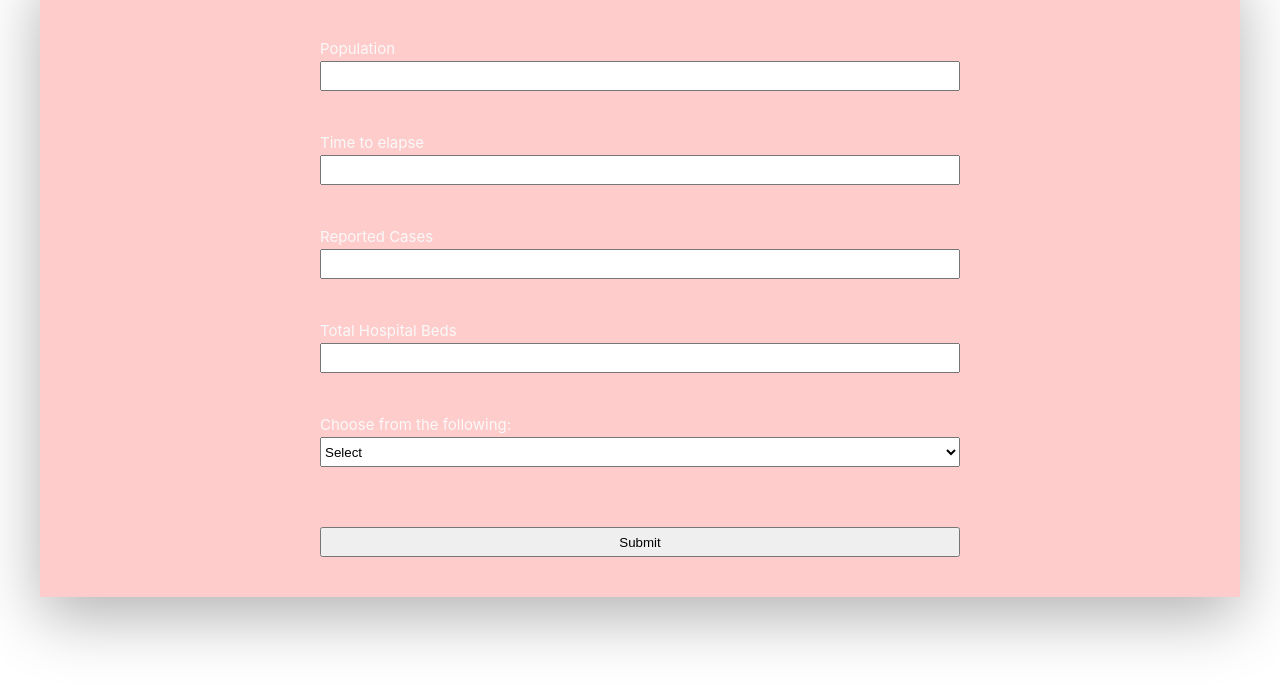
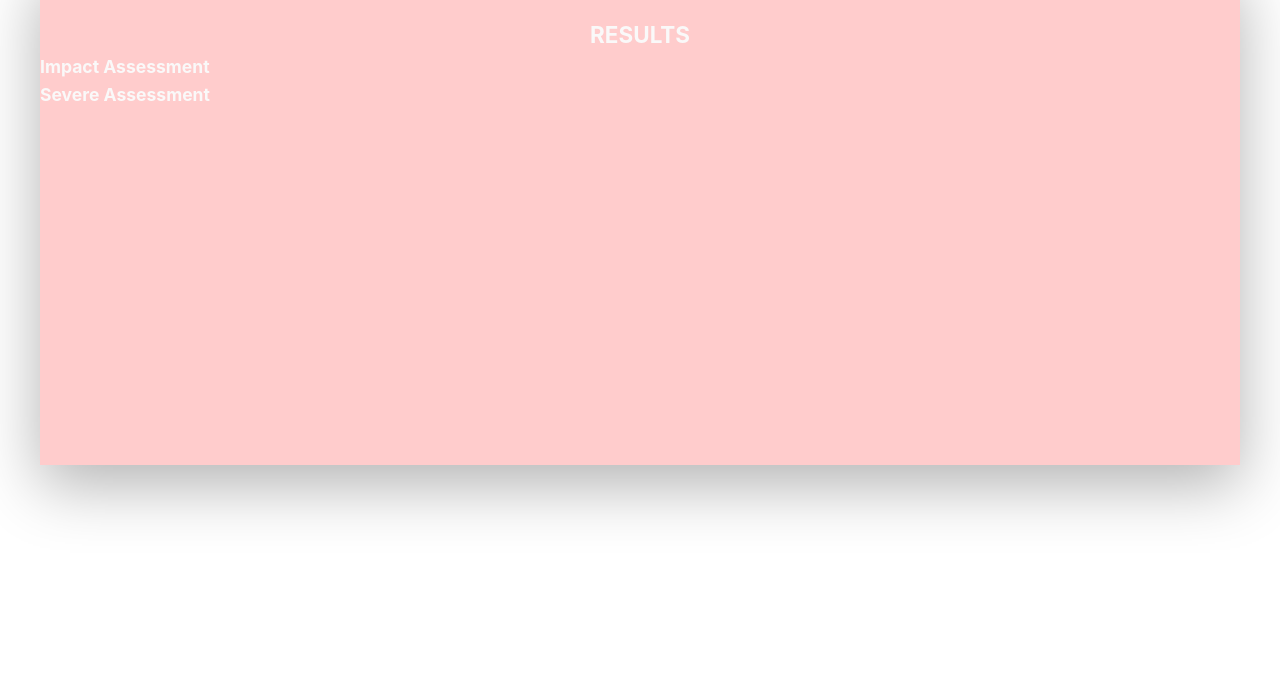
Before and after one commit to jngisiro/covid19estimator, a website: page src/client/index.html in a window 1280 px wide. Shown: the part 115-800 px from the top of the page. Drawn offline with Linux system fonts and the light colour scheme.

Commit message:
Feat: Results Page

```diff
--- a/src/client/css/styles.css
+++ b/src/client/css/styles.css
@@ -8,38 +8,44 @@
   --color-grey-light-4: #ccc;
   --color-grey-dark-1: #333;
   --color-grey-dark-2: #777;
-  --color-grey-dark-3: #999; }
+  --color-grey-dark-3: #999;
+}
 
 * {
   padding: 0;
-  margin: 0; }
+  margin: 0;
+}
 
 *,
 *::before,
 *::after {
-  box-sizing: inherit; }
+  box-sizing: inherit;
+}
 
 html {
   box-sizing: border-box;
-  font-size: 62.5%; }
+  font-size: 62.5%;
+}
 
 body {
-  font-family: -apple-system, BlinkMacSystemFont, "Segoe UI", Roboto, Oxygen,
- Ubuntu, Cantarell, "Open Sans", "Helvetica Neue", sans-serif;
+  font-family: -apple-system, BlinkMacSystemFont, 'Segoe UI', Roboto, Oxygen,
+    Ubuntu, Cantarell, 'Open Sans', 'Helvetica Neue', sans-serif;
   font-weight: 400;
   color: var(--color-grey-dark-2);
   line-height: 1.6;
   background-image: url(../img/Coronavirus-background.jpg);
   background-size: cover;
   background-repeat: no-repeat;
-  min-height: 100vh; }
+  min-height: 100vh;
+}
 
 .container {
   max-width: 120rem;
   margin: 8rem auto;
-  background-color: rgba(255,0,0,.2);
+  background-color: rgba(255, 0, 0, 0.2);
   box-shadow: 0 2rem 6rem rgba(0, 0, 0, 0.3);
-  min-height: 50rem; }
+  min-height: 50rem;
+}
 
 .header {
   background-color: #fff;
@@ -48,34 +54,41 @@ body {
 }
 
 .content {
-  color:var(--color-grey-light-1);
+  color: var(--color-grey-light-1);
   font-size: 1.5rem;
-  padding: 2rem 0 ;
+  padding: 2rem 0;
 }
 
-.form span{
+.form span {
   display: none;
 }
 
 .form {
-  display: flex;
+  display: none;
   flex-flow: column;
   align-items: center;
   min-height: 70vh;
   justify-content: space-around;
 }
 
-.form input, .form select {
+.form input,
+.form select {
   height: 3rem;
-  width:50vw;
+  width: 50vw;
 }
 
-
-.form label input, .form label select{
+.form label input,
+.form label select {
   display: block;
 }
 
-.form input[type="submit"] {
-  margin-top:2rem;
+.form input[type='submit'] {
+  margin-top: 2rem;
+}
 
+.results {
 }
+
+.results h2 {
+  text-align: center;
+}
--- a/src/client/index.html
+++ b/src/client/index.html
@@ -129,7 +129,18 @@
 
           <input type="submit" value="Submit" data-go-estimate />
         </form>
-      </main>
+
+        <section class="results">
+          <h2>RESULTS</h2>
+          <div class="results__impact">
+            <h3>Impact Assessment</h3>
+          </div>
+
+          <div class="results__severe">
+            <h3>Severe Assessment</h3>
+          </div>
+        </div>
+      </section>
     </div>
     <script src="js/script.js"></script>
   </body>
```
